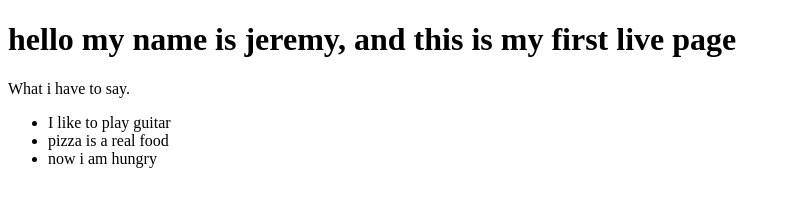
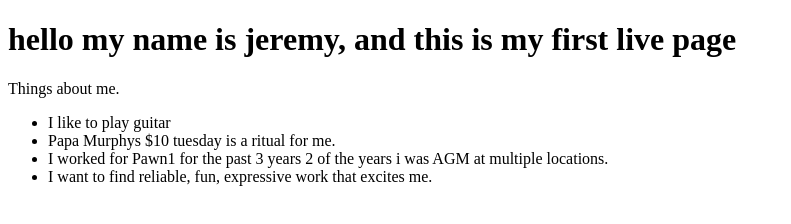
Before and after one commit to JayModo/codeworks-journals, a plain HTML site: page index.html in a window 1280 px wide. Shown: the whole page, without its empty margins (0-791 px from the left). Drawn offline with Linux system fonts and the light colour scheme.

Commit message:
changed to assignment

```diff
--- a/index.html
+++ b/index.html
@@ -11,11 +11,12 @@
 <body>
 
   <h1>hello my name is jeremy, and this is my first live page</h1>
-  <p>What i have to say.</p>
+  <p>Things about me.</p>
   <ul>
     <li>I like to play guitar</li>
-    <li>pizza is a real food</li>
-    <li>now i am hungry</li>
+    <li>Papa Murphys $10 tuesday is a ritual for me. </li>
+    <li>I worked for Pawn1 for the past 3 years 2 of the years i was AGM at multiple locations.</li>
+    <li>I want to find reliable, fun, expressive work that excites me.</li>
   </ul>
 </body>
 
```
